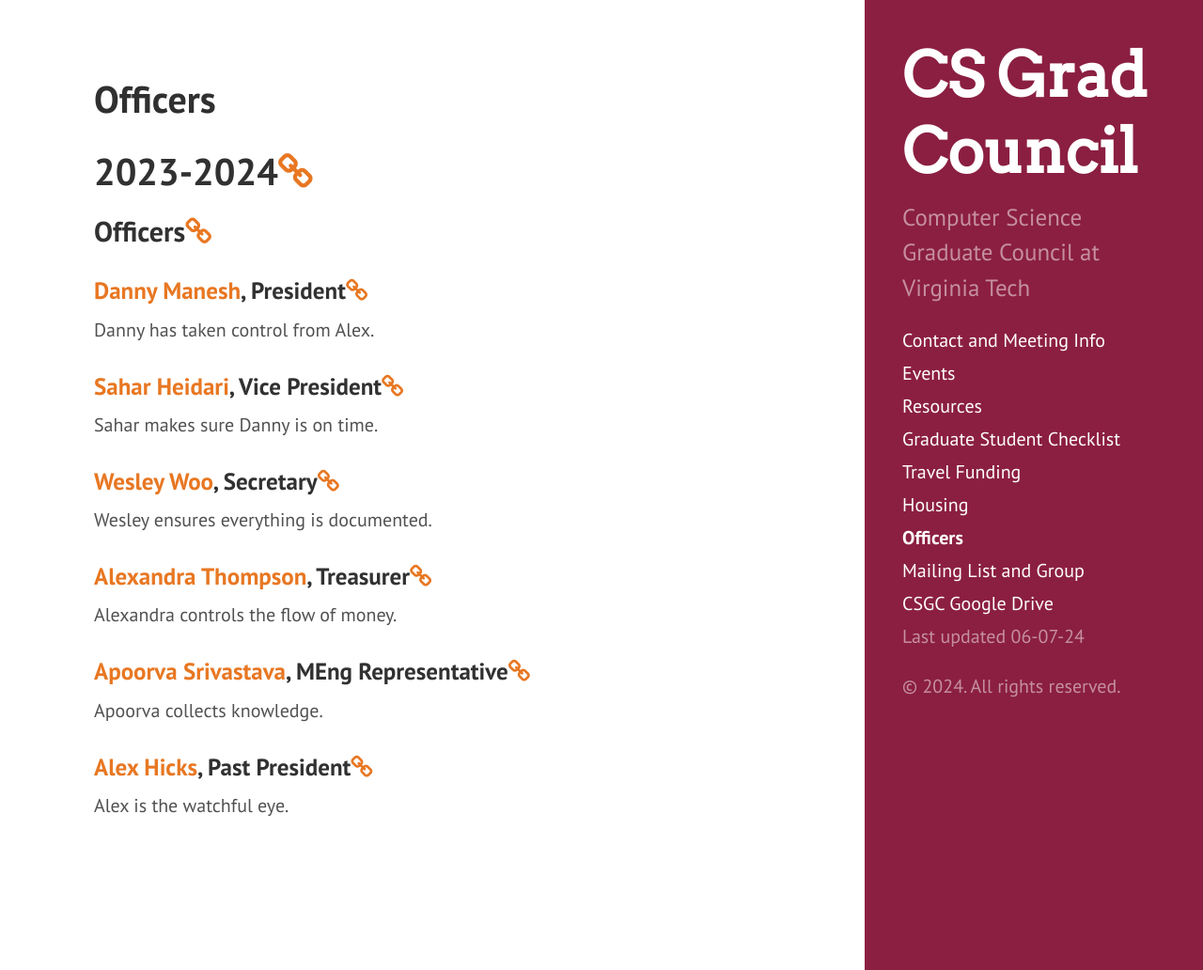
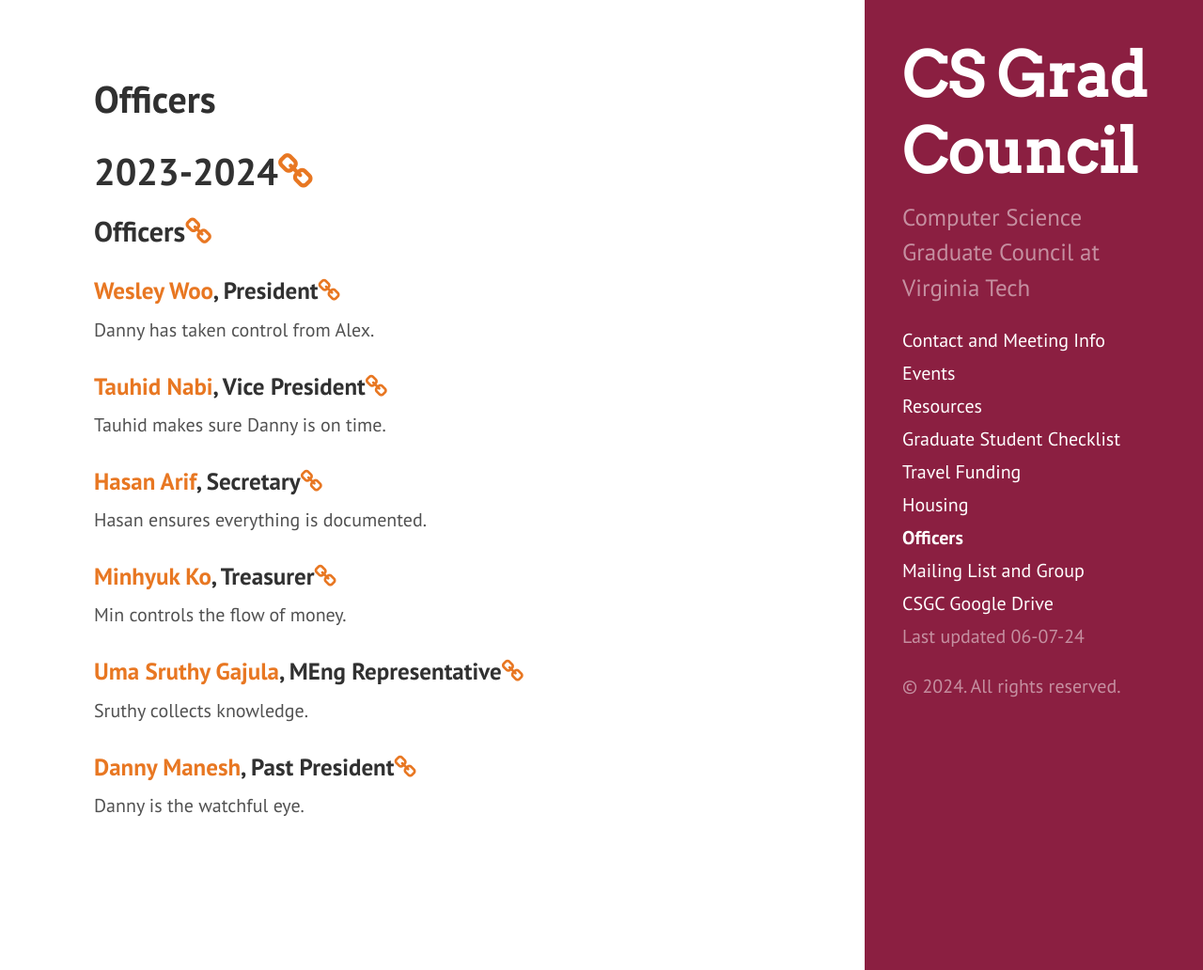
Before and after one commit to CSGraduateCouncil-VirginiaTech/csgc-website, a Jekyll site: the page built from officers.md, in a window 1280 px wide and 1032 px high. Shown: the whole window at 94% size. Built offline with Jekyll 4.4.1, drawn with Linux system fonts in a browser that asks for light colours.

Commit message:
Update officers.md

```diff
--- a/officers.md
+++ b/officers.md
@@ -9,26 +9,26 @@
 ## <a name="Officers"></a>Officers<a href="#Officers"><i class="fa fa-link" aria-hidden="true"></i></a>
 
 
-### <a name="Danny">[Danny Manesh](https://maneshd.github.io/), President<a href="#Danny"><i class="fa fa-link" aria-hidden="true"></i></a>
+### <a name="Wesley">[Wesley Woo](https://wesmwoo.github.io), President<a href="#Wesley"><i class="fa fa-link" aria-hidden="true"></i></a>
 
 Danny has taken control from Alex.
 
-###  <a name="Sahar">[Sahar Heidari](https://www.linkedin.com/in/sahar-heidari-565b9883/), Vice President<a href="#Sahar"><i class="fa fa-link" aria-hidden="true"></i></a>
+###  <a name="Tauhid">[Tauhid Nabi](https://tauhidun.github.io/), Vice President<a href="#Tauhid"><i class="fa fa-link" aria-hidden="true"></i></a>
 
-Sahar makes sure Danny is on time.
+Tauhid makes sure Danny is on time.
 
-### <a name="Wesley">[Wesley Woo](https://wesmwoo.github.io), Secretary<a href="#Wesley"><i class="fa fa-link" aria-hidden="true"></i></a>
+### <a name="Hasan">[Hasan Arif](https://www.linkedin.com/in/kazi-hasan-ibn-arif-8b78a61a3/), Secretary<a href="#Hasan"><i class="fa fa-link" aria-hidden="true"></i></a>
 
-Wesley ensures everything is documented.
+Hasan ensures everything is documented.
 
-### <a name="Alexandra">[Alexandra Thompson](https://jenalexthompson.com), Treasurer<a href="#Alexandra"><i class="fa fa-link" aria-hidden="true"></i></a>
+### <a name="Min">[Minhyuk Ko](https://people.cs.vt.edu/minhyukko/), Treasurer<a href="#Min"><i class="fa fa-link" aria-hidden="true"></i></a>
 
-Alexandra controls the flow of money.
+Min controls the flow of money.
 
-###  <a name="Apoorva">[Apoorva Srivastava](https://csgrad.cs.vt.edu/officers/), MEng Representative<a href="#Apoorva"><i class="fa fa-link" aria-hidden="true"></i></a>
+###  <a name="Sruthy">[Uma Sruthy Gajula](https://www.linkedin.com/in/uma-sruthy-gajula-111a8515a/), MEng Representative<a href="#Sruthy"><i class="fa fa-link" aria-hidden="true"></i></a>
 
-Apoorva collects knowledge.
+Sruthy collects knowledge.
 
-###  <a name="Alex">[Alex Hicks](https://awhicks.github.io), Past President<a href="#Alex"><i class="fa fa-link" aria-hidden="true"></i></a>
+###  <a name="Danny">[Danny Manesh](https://maneshd.github.io/), Past President<a href="#Danny"><i class="fa fa-link" aria-hidden="true"></i></a>
 
-Alex is the watchful eye.
+Danny is the watchful eye.
```
